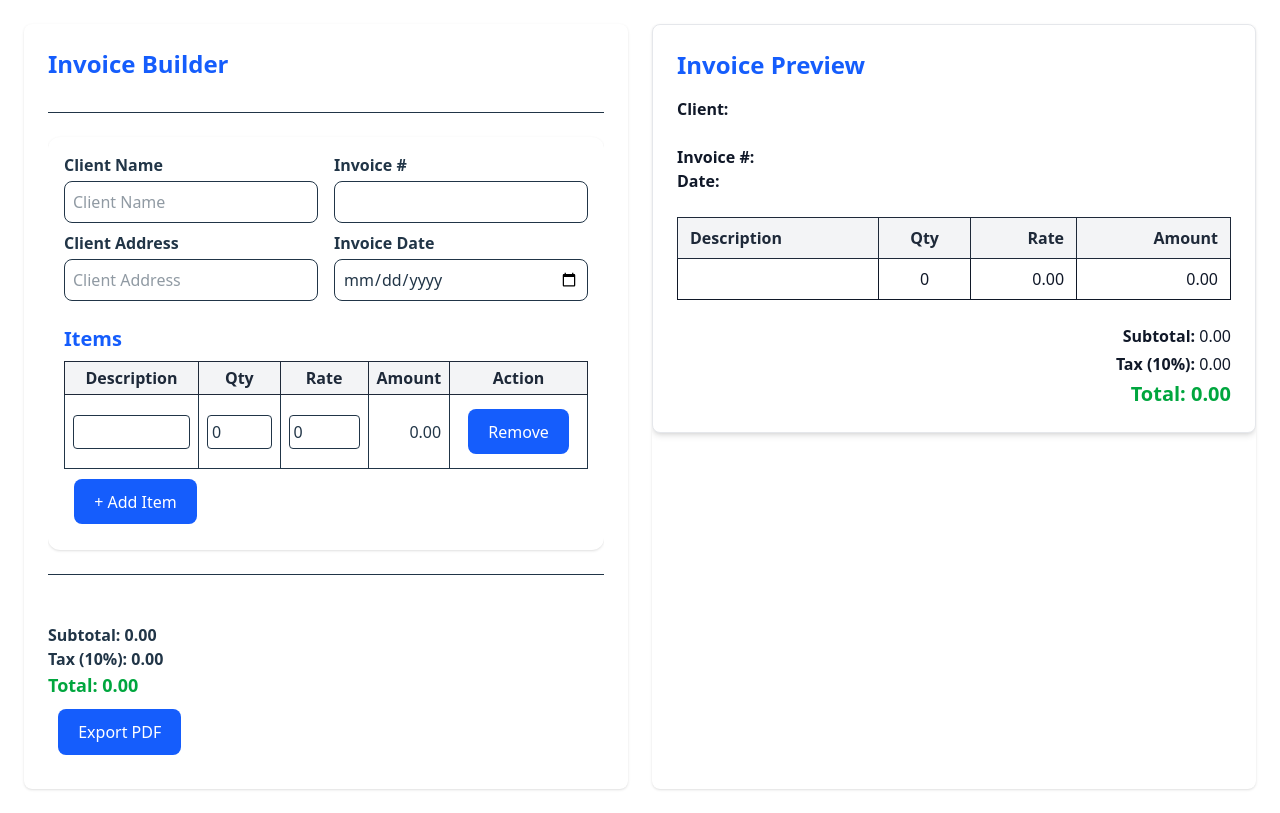
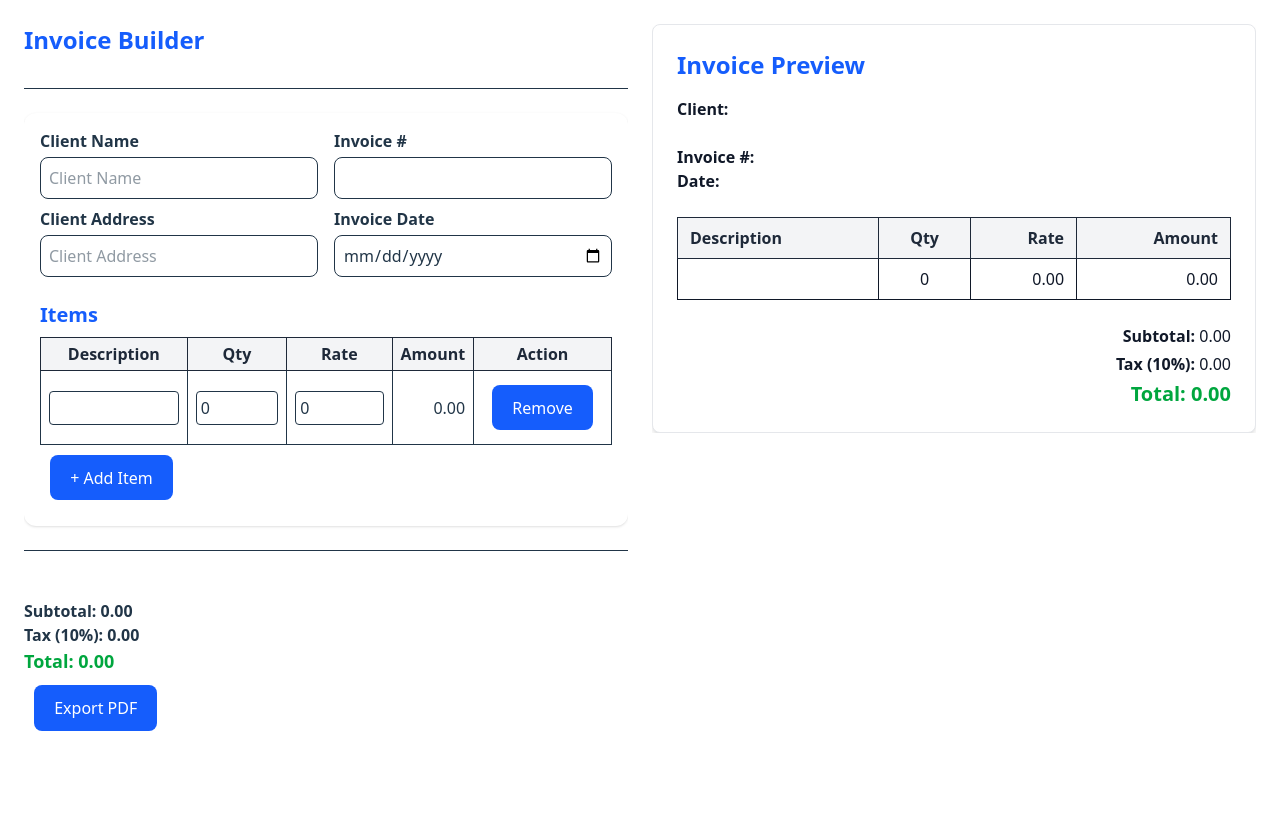
Before and after one commit to Anithavk/invoicebuilder, a React app: page / in a window 1280 px wide. Built offline with nearby package versions, Linux system fonts and the light colour scheme; the HTML template or start-up script is replaced by a standard one.

Commit message:
issue fixing

```diff
--- a/src/App.jsx
+++ b/src/App.jsx
@@ -10,7 +10,7 @@ function App() {
       <div className="min-h-screen p-4 md:p-6 w-full">
         <div className="grid grid-cols-1 lg:grid-cols-2 gap-6">
           {/* Left: Form */}
-          <div className="bg-white rounded-lg shadow flex flex-col h-full p-6">
+          <div className="w-full overflow-hidden">
             <div className="flex-1 overflow-y-auto">
               <InvoiceForm />
             </div>
@@ -20,7 +20,7 @@ function App() {
           </div>
 
           {/* Right: Preview */}
-          <div className="bg-white rounded-lg shadow flex flex-col h-full">
+          <div className="w-full overflow-hidden">
             <div className="flex-1 overflow-y-auto">
               <InvoicePreview />
             </div>
--- a/src/components/exportpdf.jsx
+++ b/src/components/exportpdf.jsx
@@ -61,19 +61,21 @@ const ExportPDF = () => {
     const finalY = doc.lastAutoTable.finalY + 10;
 
     doc.setFontSize(12);
-    doc.text(`Subtotal: ${subtotal.toFixed(2)}`, 200, finalY, {
+    const pageWidth = doc.internal.pageSize.getWidth();
+    const margin = 14;
+
+    doc.text(`Subtotal: ${subtotal.toFixed(2)}`, pageWidth - margin, finalY, {
       align: "right",
     });
     doc.text(
       `Tax (${(taxRate * 100).toFixed(0)}%): ${tax.toFixed(2)}`,
-      200,
+      pageWidth - margin,
       finalY + 6,
       { align: "right" }
     );
-
     doc.setFontSize(14);
     doc.setFont("helvetica", "bold");
-    doc.text(`Total: ${total.toFixed(2)}`, 200, finalY + 14, {
+    doc.text(`Total: ${total.toFixed(2)}`, pageWidth - margin, finalY + 14, {
       align: "right",
     });
 
@@ -84,7 +86,7 @@ const ExportPDF = () => {
   return (
     <button
       onClick={handleExport}
-      className="bg-blue-600 text-black px-4 py-2 rounded hover:bg-blue-700 transition"
+      className="bg-blue-600 text-white px-4 py-2 rounded hover:bg-blue-700 transition"
     >
       Export PDF
     </button>
```
